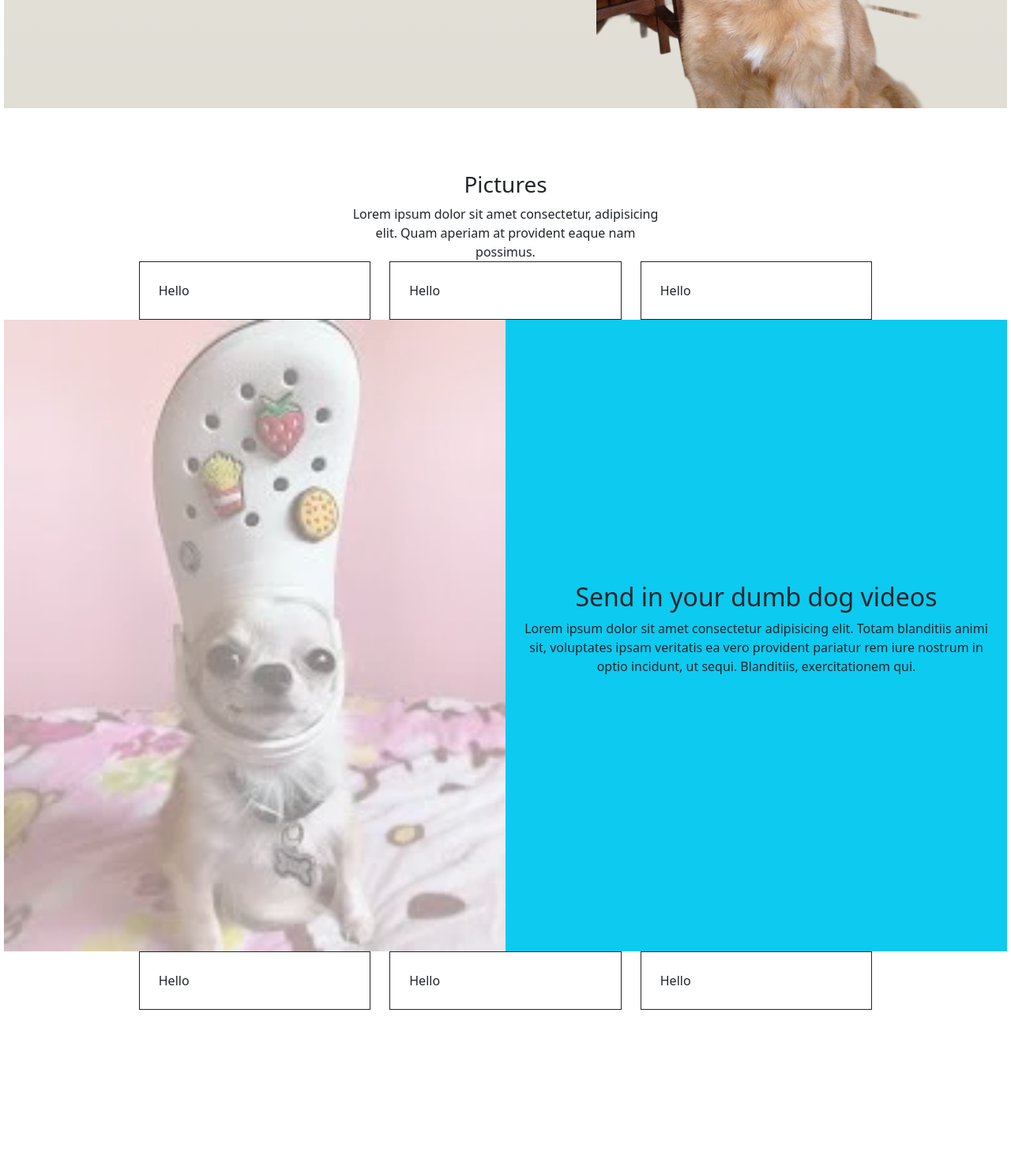
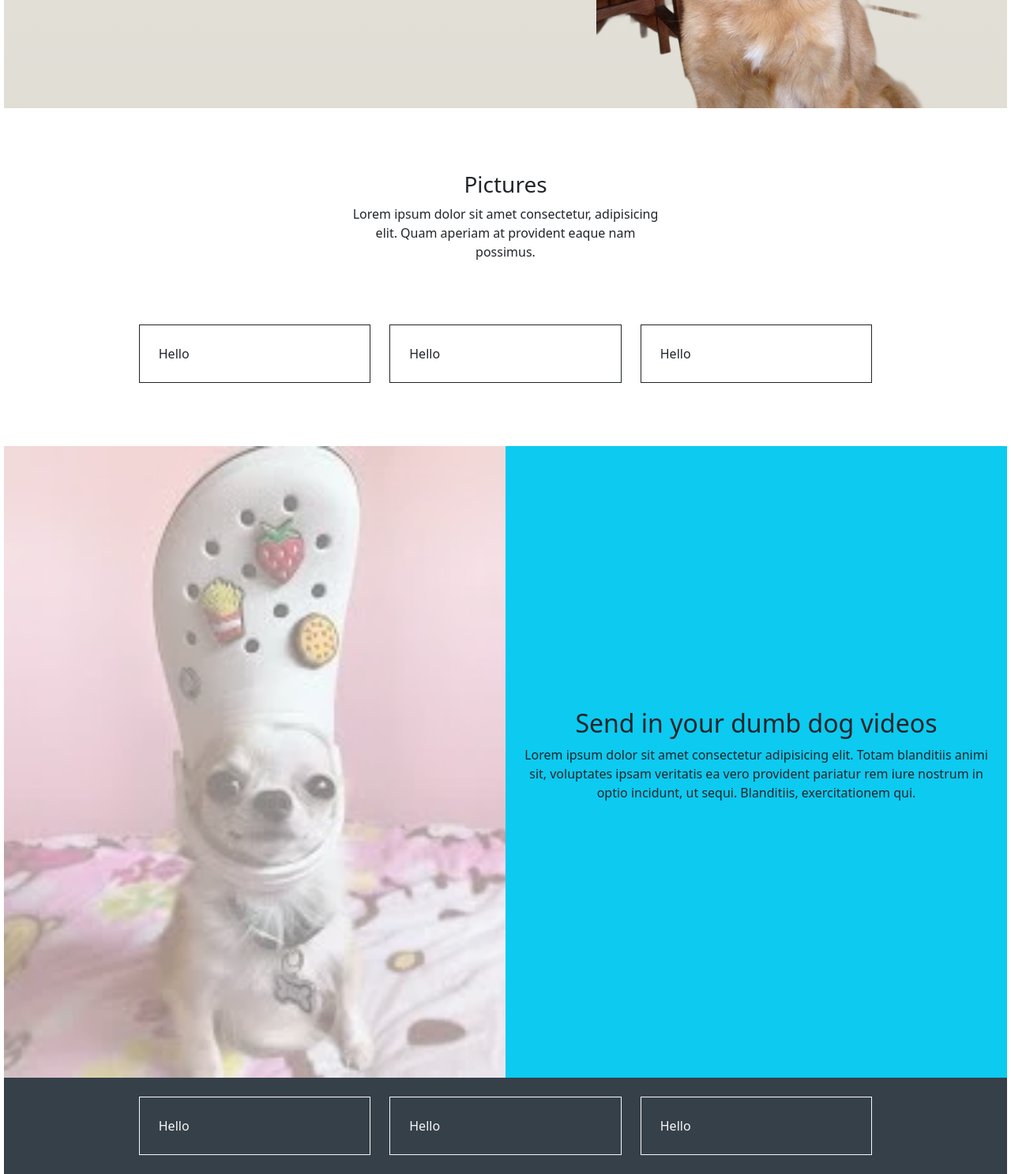
Before and after one commit to TimAaronSharp/day03-clonesite, a plain HTML site: page index.html in a window 1280 px wide. Shown: the part 540-2027 px from the top of the page at 79% size. Before the commit the page ends 1824 px from the top, so only its background shows below. Drawn offline with nearby package versions, Linux system fonts and the light colour scheme.

Commit message:
Layout complete, next step polish

```diff
--- a/index.html
+++ b/index.html
@@ -44,8 +44,8 @@
       </div>
     </div>
 
-    <div class="container-fluid row-padding-top">
-      <div class="row justify-content-center">
+    <div class="container-fluid">
+      <div class="row justify-content-center row-padding-top">
         <div class="col-4 text-center">
           <h3>Pictures</h3>
           <span>Lorem ipsum dolor sit amet consectetur, adipisicing elit. Quam aperiam at provident eaque nam
@@ -55,7 +55,7 @@
     </div>
 
     <div class="container-fluid">
-      <div class="row justify-content-center ">
+      <div class="row justify-content-center row-padding-top">
         <div class="col-md-3">
           <div class="p-4 border border-dark">
             Hello
@@ -75,7 +75,7 @@
     </div>
 
     <div class="container-fluid">
-      <div class="row">
+      <div class="row row-padding-top">
         <div class="col-md-6 video-area-bg fade-image">
         </div>
         <div class="col-md-6 p-4 display-flex bg-info align-items-center video-area-height">
@@ -90,21 +90,21 @@
     </div>
   </main>
 
-  <footer>
+  <footer class="footer-bg">
     <div class="container-fluid">
-      <div class="row justify-content-center">
+      <div class="row justify-content-center py-4 text-light">
         <div class="col-md-3">
-          <div class="p-4 border border-dark">
+          <div class="p-4 border border-light">
             Hello
           </div>
         </div>
         <div class="col-md-3">
-          <div class="p-4 border border-dark">
+          <div class="p-4 border border-light">
             Hello
           </div>
         </div>
         <div class="col-md-3">
-          <div class="p-4 border border-dark">
+          <div class="p-4 border border-light">
             Hello
           </div>
         </div>
```
